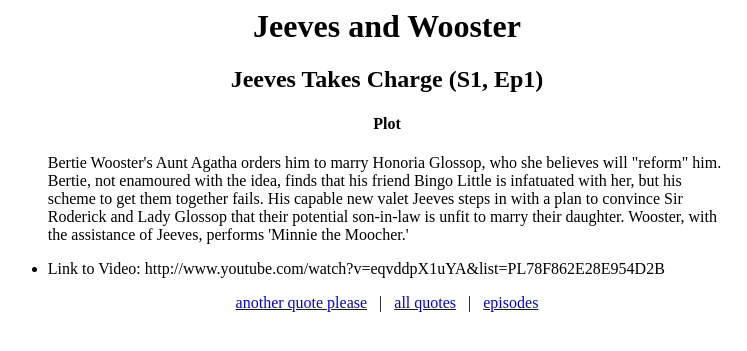
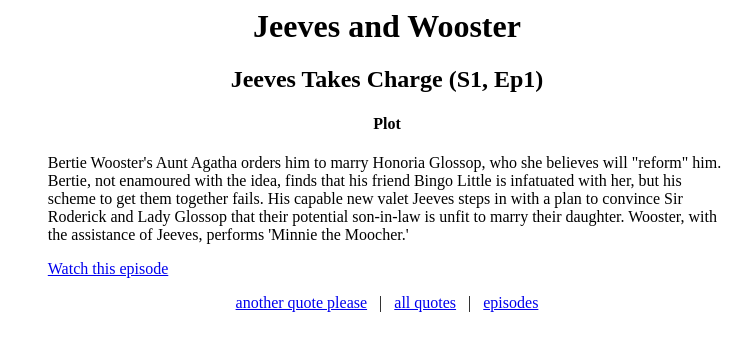
Before and after one commit to 1orwell/comedy, a Django app: template comedy/templates/episodes/detail.html in a window 1280 px wide. Shown: the top 351 px of the page, without its empty margins (253-1000 px from the left). Run offline with Django 3.2, Linux system fonts and the light colour scheme; the template is opened without the code that fills it: values that come from a table or form of the project are taken from there, others are empty; data comes from the database, SQL or seed files in the repository; both versions use the stored data as it was after the commit; parts of the project's set-up code (start-up, migrations or seed data) failed here and were passed over.

Commit message:
added info to episode details

```diff
--- a/comedy/templates/episodes/detail.html
+++ b/comedy/templates/episodes/detail.html
@@ -7,7 +7,7 @@
     <h4> Plot </h4>
     <blockquote> {{ episode.plot }} </blockquote>
 <ul>
-    <li>Link to Video: {{ episode.video_link }} </li>
+    <a href= {{ episode.video_link }} >Watch this episode</a>
 </ul>
 </p>
 <p>
```
Also changed, not shown: comedy.db.
